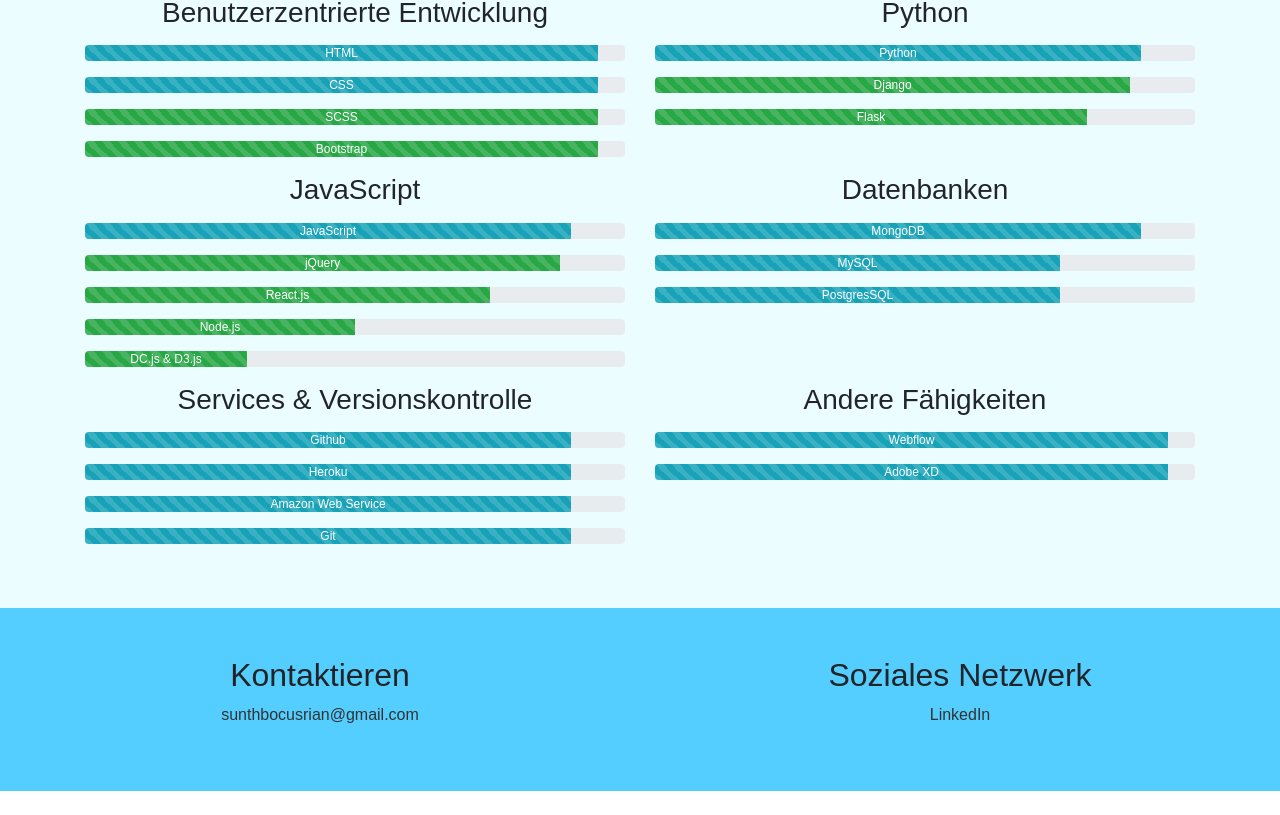
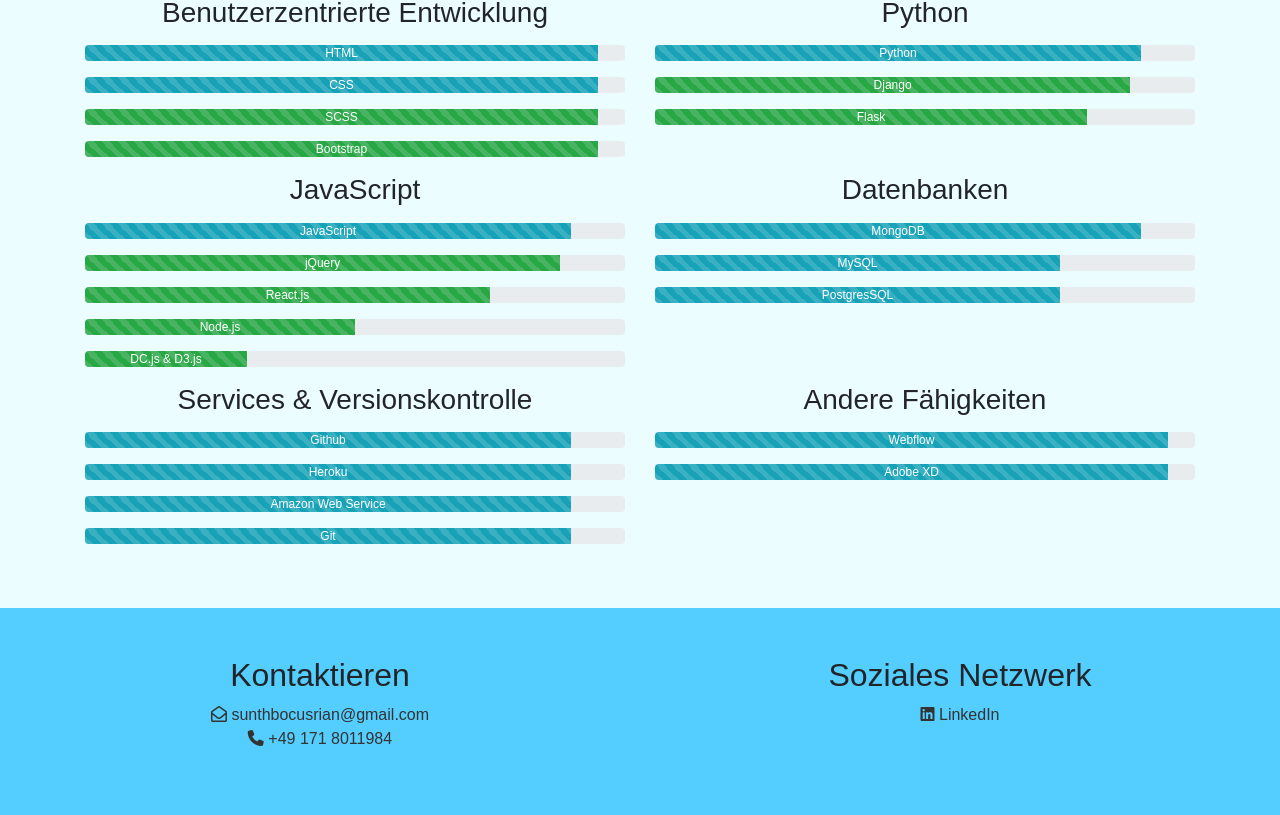
Before and after one commit to Rian1010/Portfolio, a React (Create React App) app in the folder portfolio/: page /de in a window 1280 px wide. Shown: the part 2729-3544 px from the top of the page. Before the commit the page ends 3520 px from the top, so only its background shows below. Built offline with nearby package versions, Linux system fonts and the light colour scheme.

Commit message:
Corrected the toast message text, added contact information and icons in the footer and included the right link for the brand in the navigation bar on the German page

```diff
--- a/portfolio/src/components/Cards.js
+++ b/portfolio/src/components/Cards.js
@@ -71,8 +71,8 @@
                     <strong className="mr-auto">Noch nicht verfügbar</strong>
                     </Toast.Header>
                     <Toast.Body>
-                        Verzeihung! Der Link, den Sie erreichen möchten, ist zurzeit noch nicht verfügbar,
-                        aber Sie könne den Quellcode in der Zwischenzeit besichtigen.
+                        Verzeihung! Der Link, den Sie erreichen möchten, ist zurzeit noch nicht verfügbar.
+                        Sie können jedoch den Quellcode in der Zwischenzeit besichtigen.
                     </Toast.Body>
                 </Toast>
             </Card>
--- a/portfolio/src/components/Footer.js
+++ b/portfolio/src/components/Footer.js
@@ -30,13 +30,14 @@
                     <Col xs={12} md={6}>
                         <h2>Kontaktieren</h2>
                         <ul className="p-0">
-                            <li className="footer-lists"><a className="footer-colour" href="mailto:sunthbocusrian@gmail.com">sunthbocusrian@gmail.com</a></li>
+                            <li className="footer-lists"><a className="footer-colour" href="mailto:sunthbocusrian@gmail.com"><i className="far fa-envelope-open"></i> sunthbocusrian@gmail.com</a></li>
+                            <li className="footer-lists"><a className="footer-colour" href="tel:+49 171 8011984"><i className="fas fa-phone"></i> +49 171 8011984</a></li>
                         </ul>
                     </Col>
                     <Col xs={12} md={6}>
                         <h2>Soziales Netzwerk</h2>
                         <ul className="p-0">
-                            <li className="footer-lists"><a className="footer-colour" href="https://www.linkedin.com/in/rian-sunthbocus-66a509197/" target="_blank" rel="noopener noreferrer">LinkedIn</a></li>
+                            <li className="footer-lists"><a className="footer-colour" href="https://www.linkedin.com/in/rian-sunthbocus-66a509197/" target="_blank" rel="noopener noreferrer"><i class="fab fa-linkedin"></i> LinkedIn</a></li>
                         </ul>
                     </Col>
                 </Row>
--- a/portfolio/src/components/Navbar.js
+++ b/portfolio/src/components/Navbar.js
@@ -45,7 +45,7 @@
     else if (window.location.pathname === "/de") {
         return (
             <Navbar expand="lg" bg="" variant="light" style={navColour} fixed="top">
-                <Navbar.Brand href="/">Rian</Navbar.Brand>
+                <Navbar.Brand href="/de">Rian</Navbar.Brand>
                 <Navbar.Toggle aria-controls="basic-navbar-nav" />
                 <Navbar.Collapse id="basic-navbar-nav">
                     <Nav className="mr-auto d-flex align-items-center">
```
